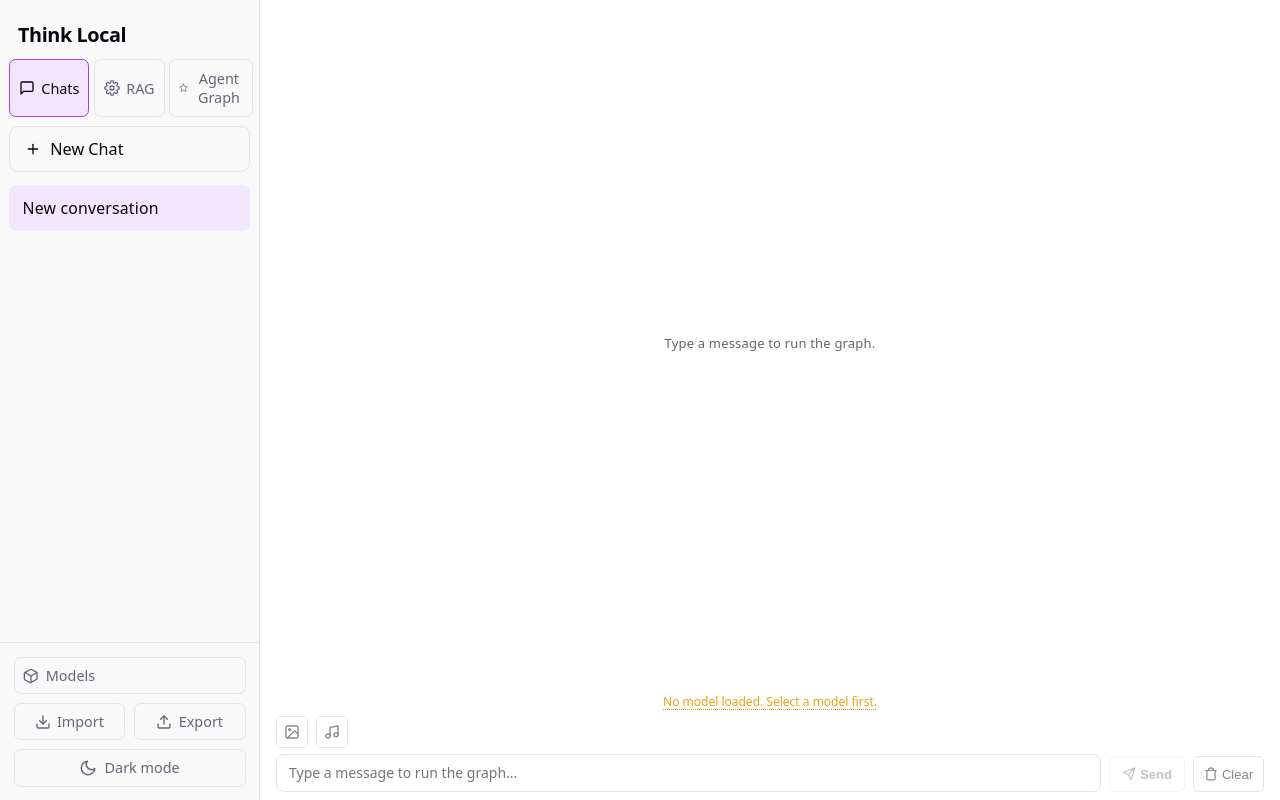
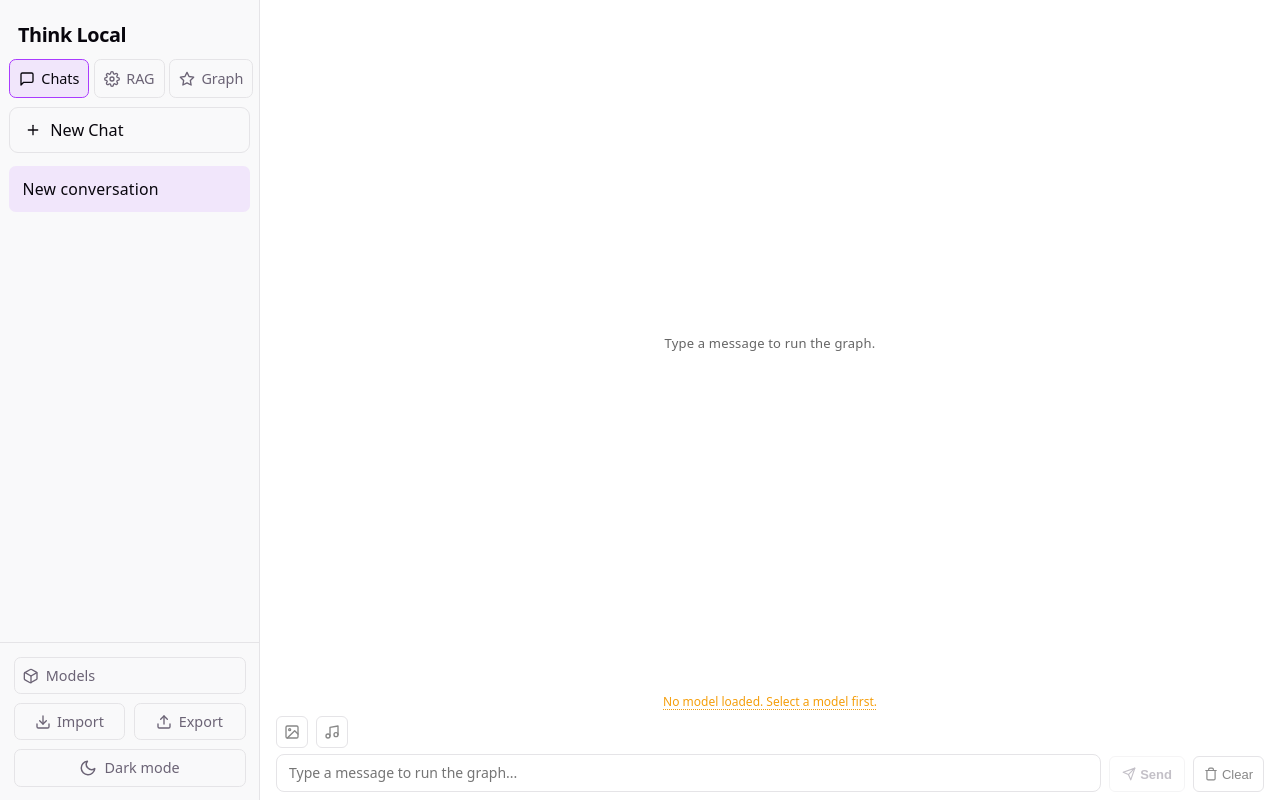
Before and after one commit to SmartestWashingMachine/think-local, a React (Vite) app: page / in a window 1280 px wide. Both pictures are taken after a click on the button "Get started". Built offline with nearby package versions, Linux system fonts and the light colour scheme.

Commit message:
fix(ui): shorten agent graph tab button text.

```diff
--- a/src/components/Sidebar.tsx
+++ b/src/components/Sidebar.tsx
@@ -110,7 +110,7 @@ export default function Sidebar({
           <svg width="16" height="16" viewBox="0 0 24 24" fill="none" stroke="currentColor" strokeWidth="2" strokeLinecap="round" strokeLinejoin="round">
             <polygon points="12 2 15.09 8.26 22 9.27 17 14.14 18.18 21.02 12 17.77 5.82 21.02 7 14.14 2 9.27 8.91 8.26 12 2" />
           </svg>
-          Agent Graph
+          Graph
         </button>
       </div>
 
```
